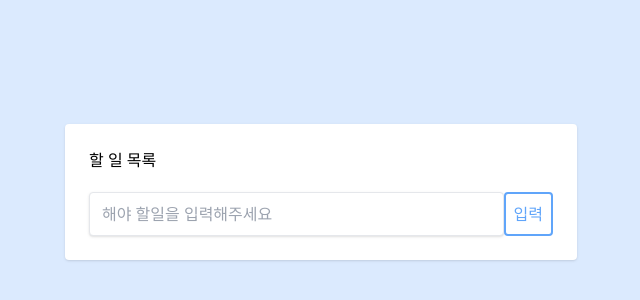
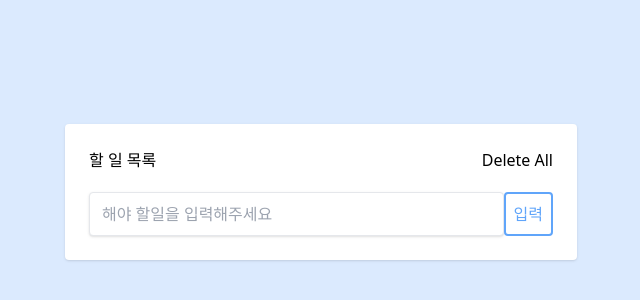
Before and after one commit to qwe3213/react-app-todolist, a React (Create React App) app: page / in a window 1280 px wide. Shown: the part 208-508 px from the top of the page, without its empty margins (319-959 px from the left). Built offline with nearby package versions, Linux system fonts and the light colour scheme.

Commit message:
할일 목록 모두 지우기

```diff
--- a/src/App.js
+++ b/src/App.js
@@ -12,12 +12,16 @@ export default function App() {
     },
     [tododata]
   );
+  const handleAllDeleteclick = () => {
+    setTododata([]);
+  };
 
   return (
     <div className="flex items-center justify-center w-screen h-screen bg-blue-100 ">
       <div className="w-full m-4 p-6 bg-white rounded shadow lg:w-3/4 lg:max-w-lg">
         <div className="flex justify-between mb-3">
           <h1>할 일 목록</h1>
+          <button onClick={handleAllDeleteclick}>Delete All</button>
         </div>
         <Lists
           handleClick={handleClick}
```
